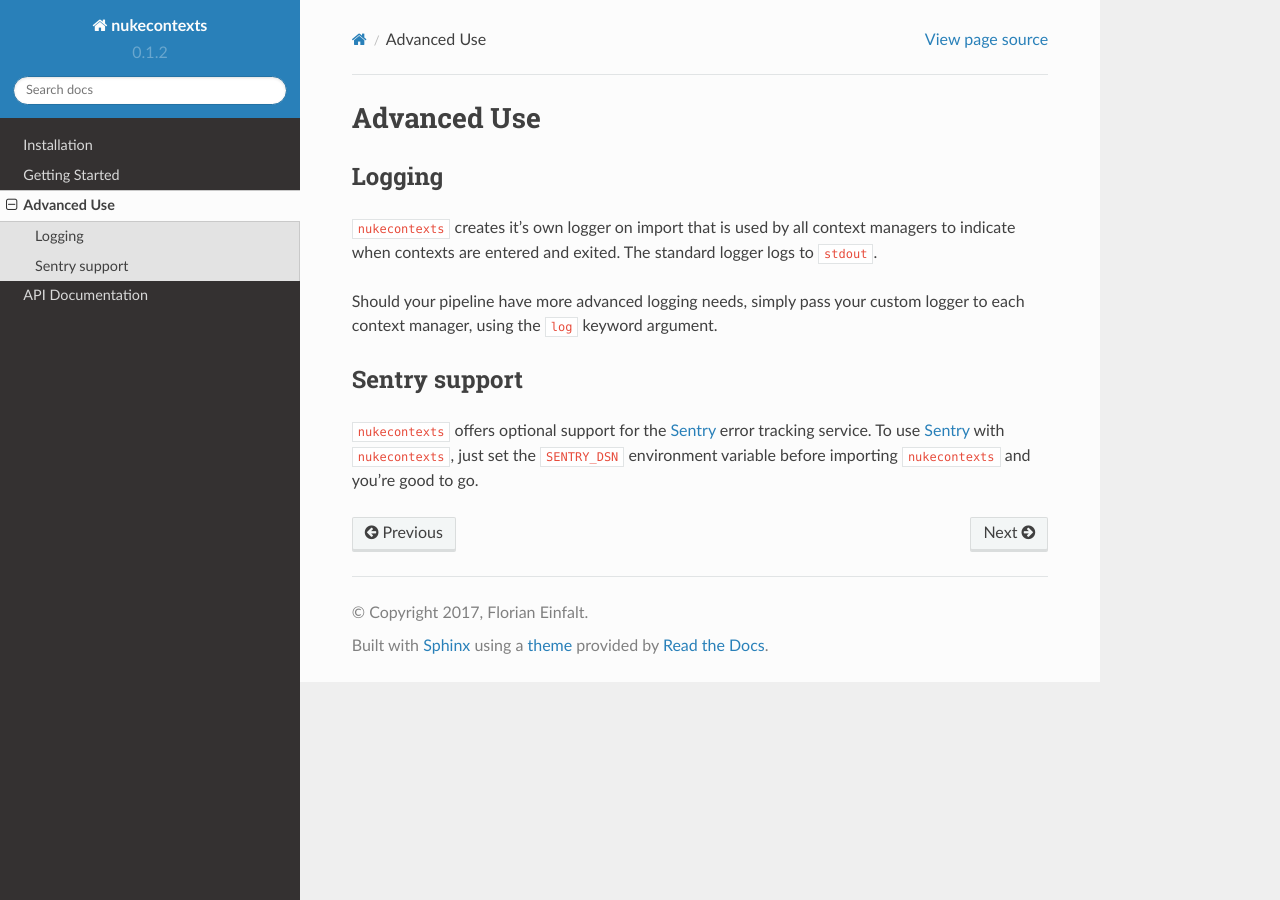
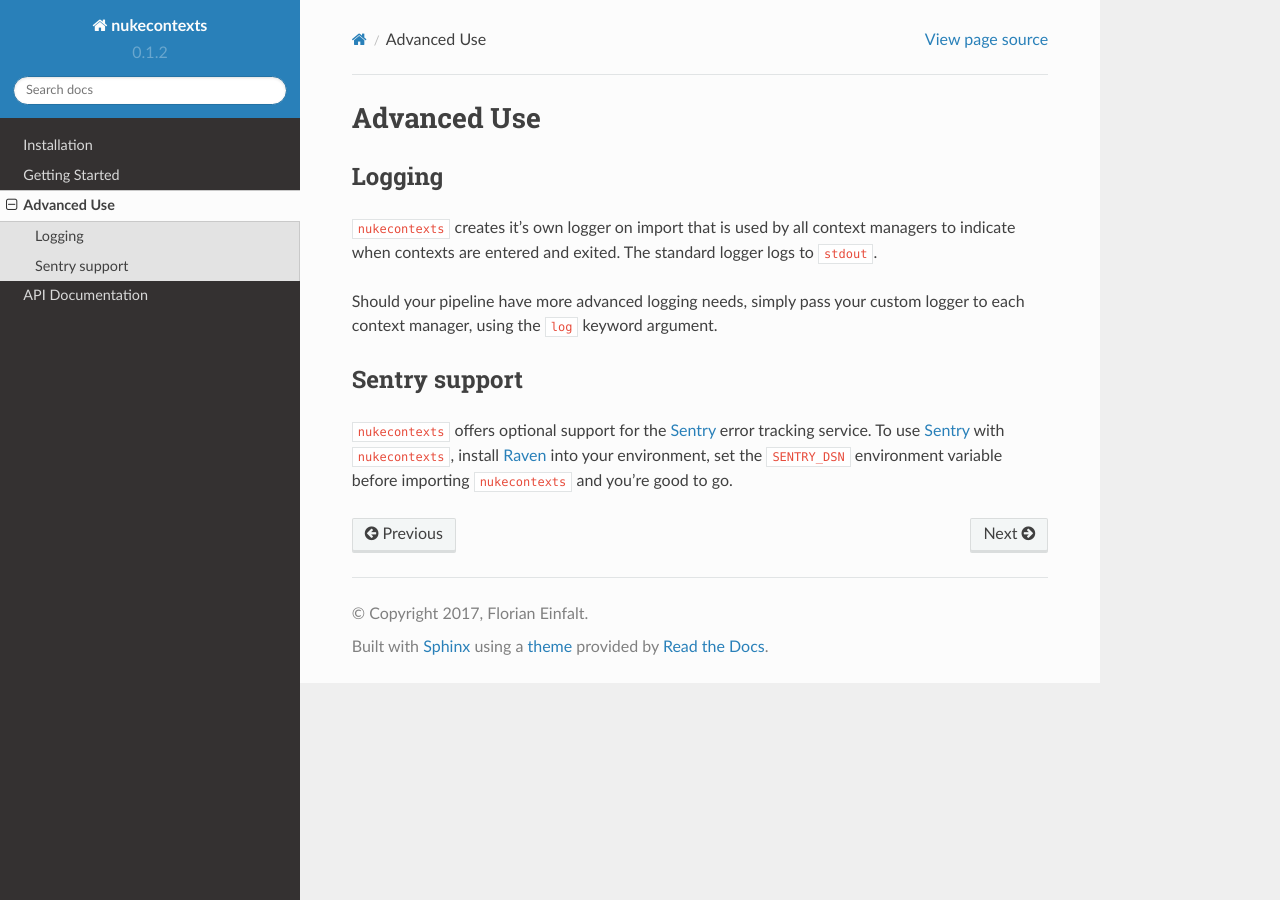
Before and after one commit to florianeinfalt/nukecontexts, a Sphinx documentation site: the page built from docs/source/advanced_use.rst, in a window 1280 px wide. Built offline with Sphinx 7.4.7 and the Read the Docs theme 2.0.0, drawn with Linux system fonts in a browser that asks for light colours.

Commit message:
Update documentation

```diff
--- a/docs/source/advanced_use.rst
+++ b/docs/source/advanced_use.rst
@@ -16,5 +16,6 @@ Sentry support
 
 ``nukecontexts`` offers optional support for the `Sentry <http://sentry.io/>`_
 error tracking service. To use `Sentry <http://sentry.io/>`_ with
-``nukecontexts``, just set the ``SENTRY_DSN`` environment variable before
-importing ``nukecontexts`` and you're good to go.
+``nukecontexts``, install `Raven <https://pypi.python.org/pypi/raven>`_ into
+your environment, set the ``SENTRY_DSN`` environment variable before importing
+``nukecontexts`` and you're good to go.
```
